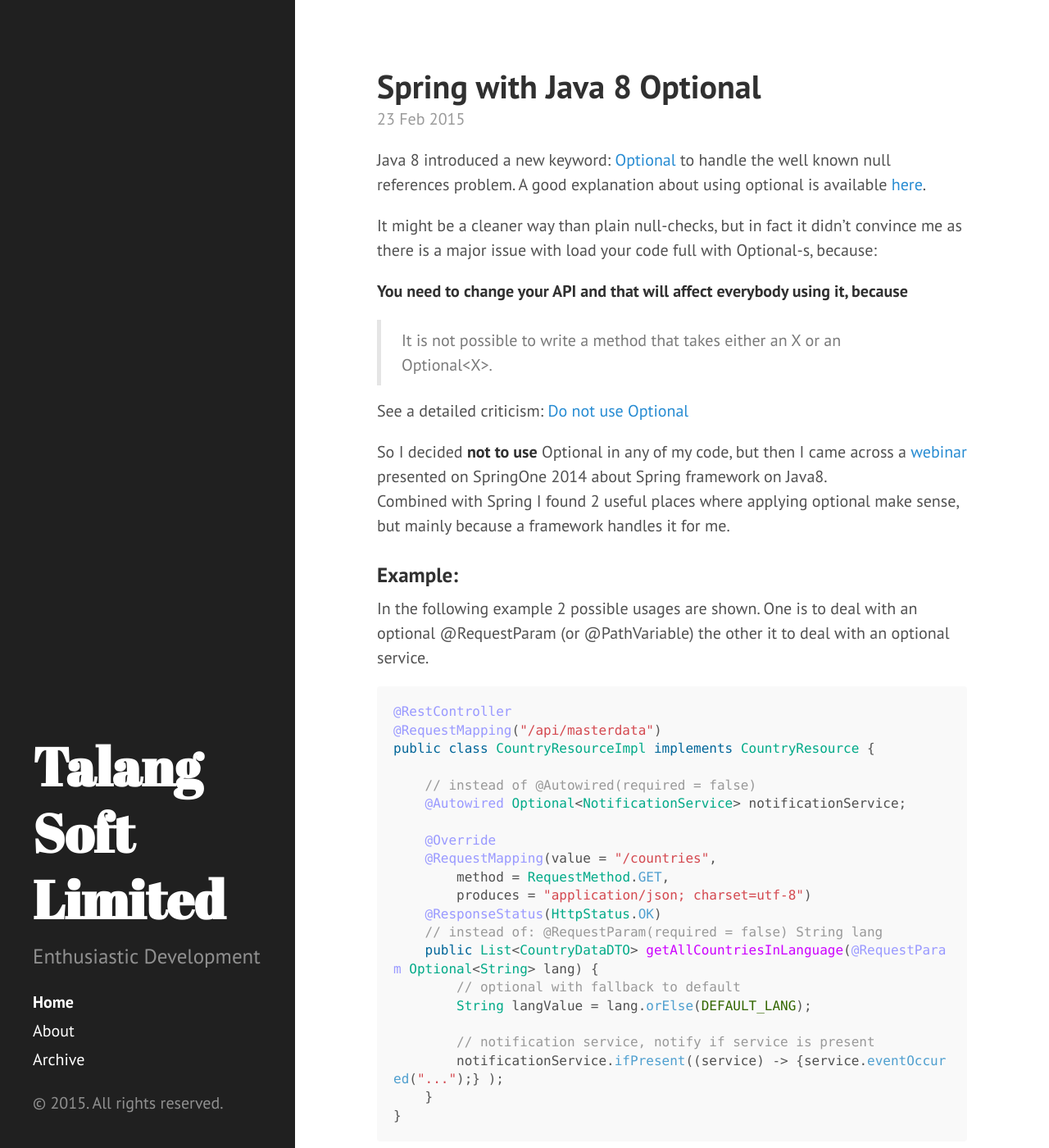
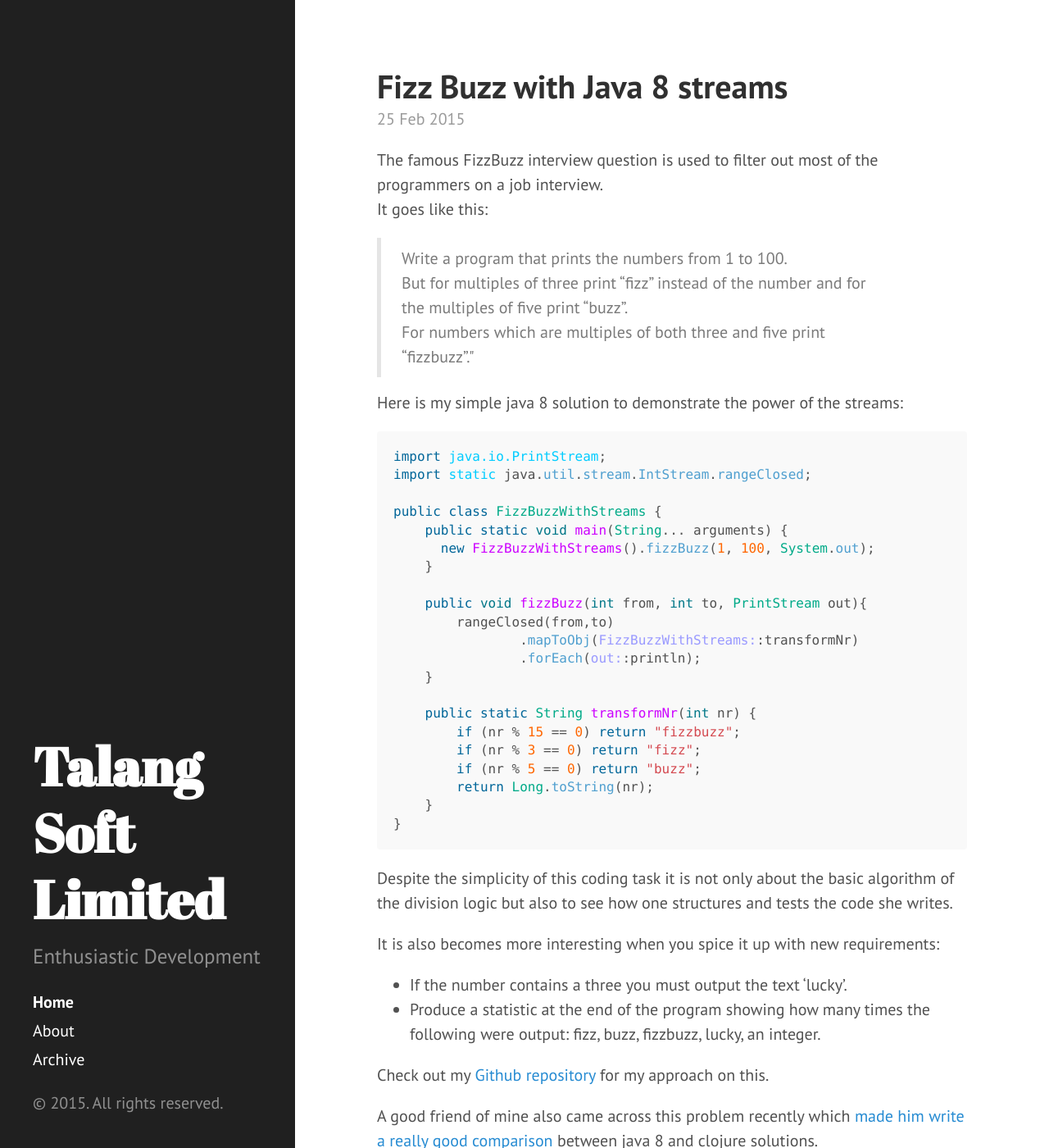
Before and after one commit to timeamolnar/tamaslang.github.io, a Jekyll site: the page built from index.html, in a window 1280 px wide and 1400 px high. Shown: the whole window at 82% size. Built offline with Jekyll 4.4.1, drawn with Linux system fonts in a browser that asks for light colours; Markdown is read by kramdown in place of the engine named in the settings; the list of posts is cut into pages by our own code; some of the changed text lies outside the part shown.

Commit message:
new post about fizzbuzz

````diff
--- /dev/null
+++ b/_posts/2015-02-25-fizzbuzzed.md
@@ -0,0 +1,53 @@
+---
+layout: post
+title: Fizz Buzz with Java 8 streams
+---
+
+The famous FizzBuzz interview question is used to filter out most of the programmers on a job interview.<br/>
+It goes like this:
+<blockquote>
+<p>
+Write a program that prints the numbers from 1 to 100.<br/>
+But for multiples of three print “fizz” instead of the number and for the multiples of five print “buzz”.<br/>
+For numbers which are multiples of both three and five print “fizzbuzz”."
+</p>
+</blockquote>
+
+Here is my simple java 8 solution to demonstrate the power of the streams:
+
+```java
+import java.io.PrintStream;
+import static java.util.stream.IntStream.rangeClosed;
+
+public class FizzBuzzWithStreams {
+    public static void main(String... arguments) {
+      new FizzBuzzWithStreams().fizzBuzz(1, 100, System.out);
+    }
+
+    public void fizzBuzz(int from, int to, PrintStream out){
+        rangeClosed(from,to)
+                .mapToObj(FizzBuzzWithStreams::transformNr)
+                .forEach(out::println);
+    }
+
+    public static String transformNr(int nr) {
+        if (nr % 15 == 0) return "fizzbuzz";
+        if (nr % 3 == 0) return "fizz";
+        if (nr % 5 == 0) return "buzz";
+        return Long.toString(nr);
+    }
+}
+```
+
+Despite the simplicity of this coding task it is not only about the basic algorithm of the division logic
+but also to see how one structures and tests the code she writes.
+
+It is also becomes more interesting when you spice it up with new requirements:<br/>
+- If the number contains a three you must output the text 'lucky'.<br/>
+- Produce a statistic at the end of the program showing how many times the following were output: fizz, buzz, fizzbuzz, lucky, an integer.
+
+Check out my <a href="https://github.com/tamaslang/codingtest-fizzbuzz">Github repository</a> for my approach on this.
+
+A good friend of mine also came across this problem recently which <a href="http://benedekfazekas.github.io/2015/02/06/java8-fizzbuzzed/">made him write a really good comparison</a> between java 8 and clojure solutions.
+
+Finally if you haven't already solved this problem, try yourself c|;-)
````
Also changed, not shown: _posts/2015-02-21-module_architecture.md (+5 -2 lines).
